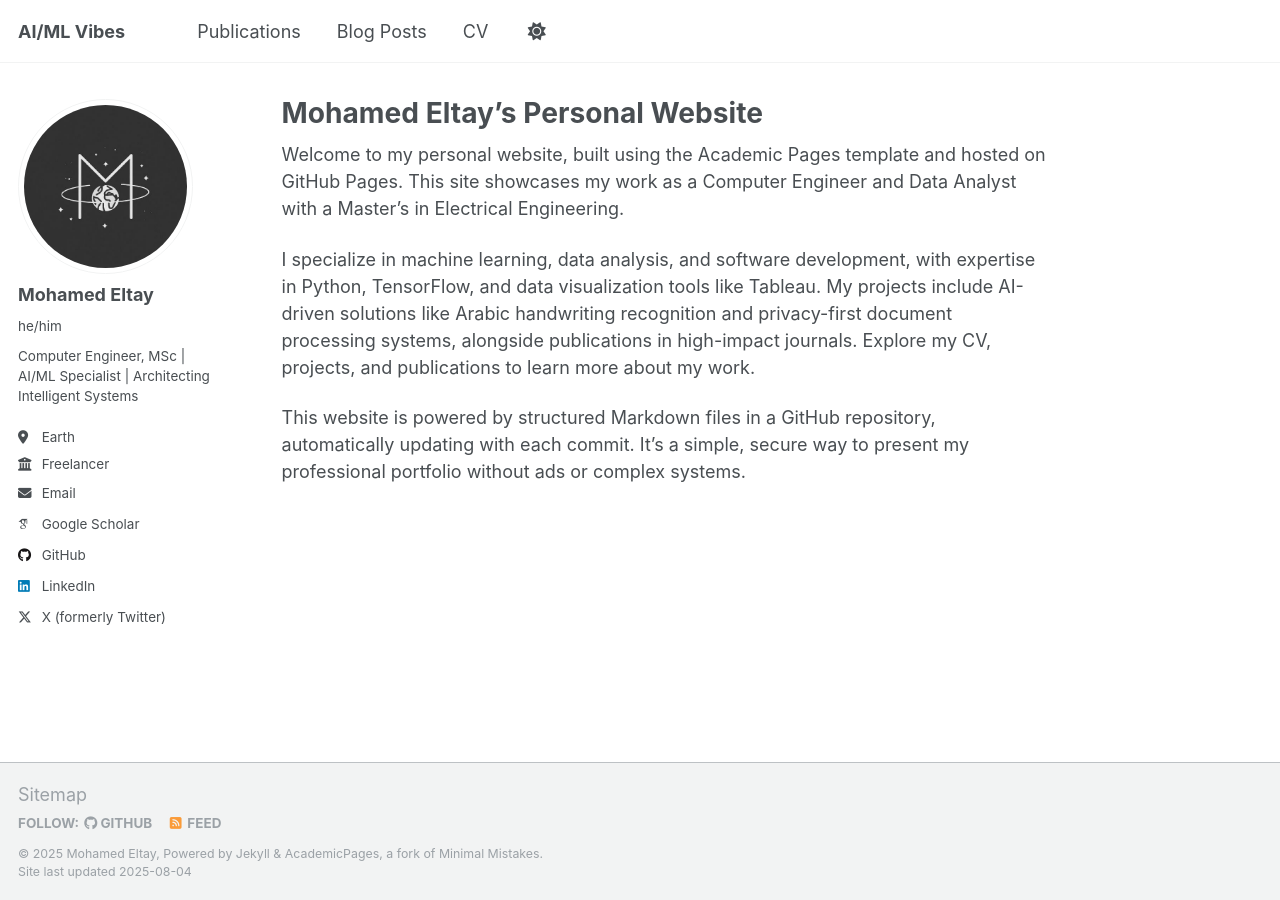
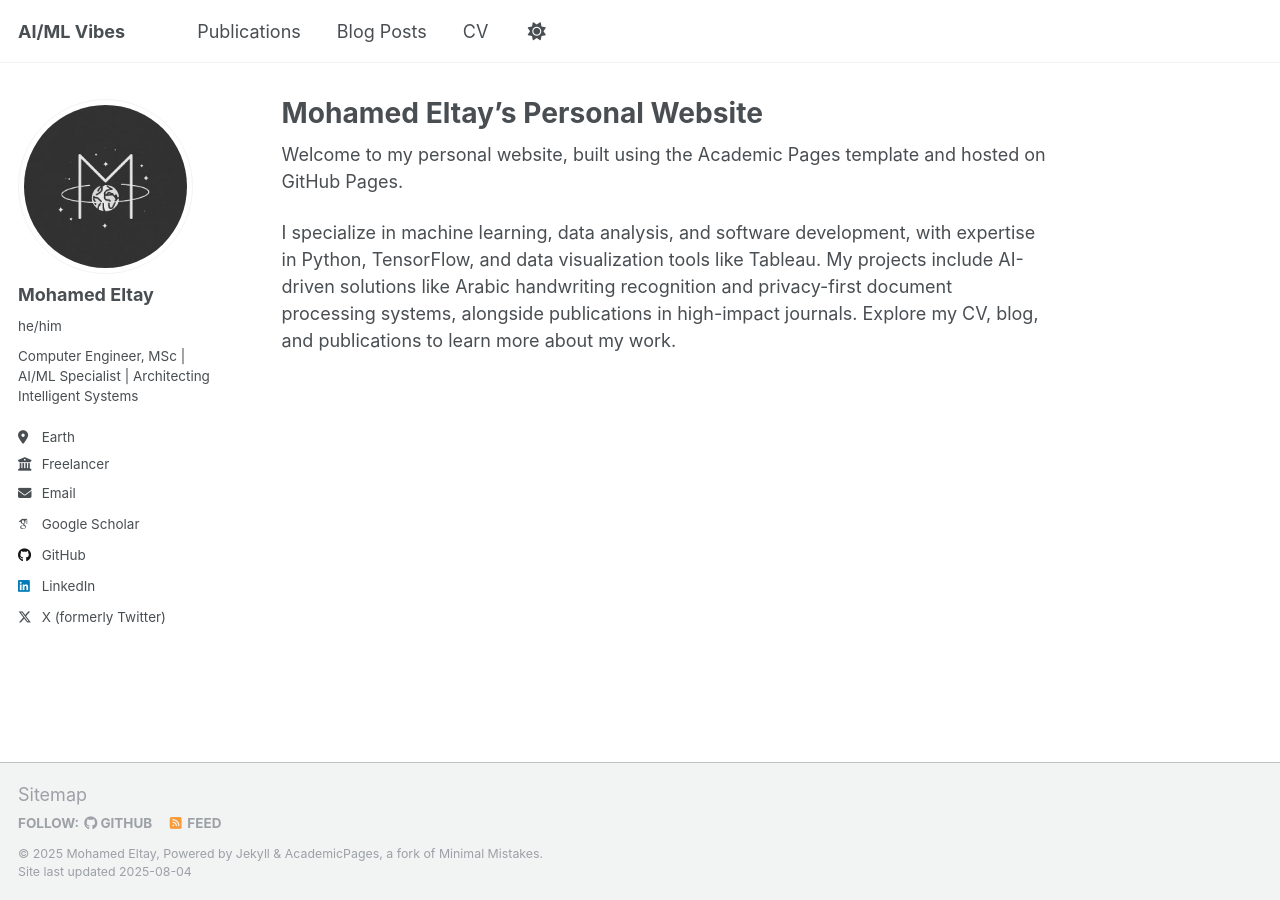
Before and after one commit to eltay89/eltay89.github.io, a Jekyll site: the page built from _pages/about.md, in a window 1280 px wide. Built offline with Jekyll 4.4.1, drawn with Linux system fonts in a browser that asks for light colours; some web fonts are replaced; a script that is not in the unit is left out.

Commit message:
Update about.md

```diff
--- a/_pages/about.md
+++ b/_pages/about.md
@@ -7,8 +7,6 @@ redirect_from:
   - /about.html
 ---
 
-Welcome to my personal website, built using the Academic Pages template and hosted on GitHub Pages. This site showcases my work as a Computer Engineer and Data Analyst with a Master’s in Electrical Engineering.
+Welcome to my personal website, built using the Academic Pages template and hosted on GitHub Pages.
 
-I specialize in machine learning, data analysis, and software development, with expertise in Python, TensorFlow, and data visualization tools like Tableau. My projects include AI-driven solutions like Arabic handwriting recognition and privacy-first document processing systems, alongside publications in high-impact journals. Explore my CV, projects, and publications to learn more about my work.
-
-This website is powered by structured Markdown files in a GitHub repository, automatically updating with each commit. It’s a simple, secure way to present my professional portfolio without ads or complex systems.
+I specialize in machine learning, data analysis, and software development, with expertise in Python, TensorFlow, and data visualization tools like Tableau. My projects include AI-driven solutions like Arabic handwriting recognition and privacy-first document processing systems, alongside publications in high-impact journals. Explore my CV, blog, and publications to learn more about my work.
```
